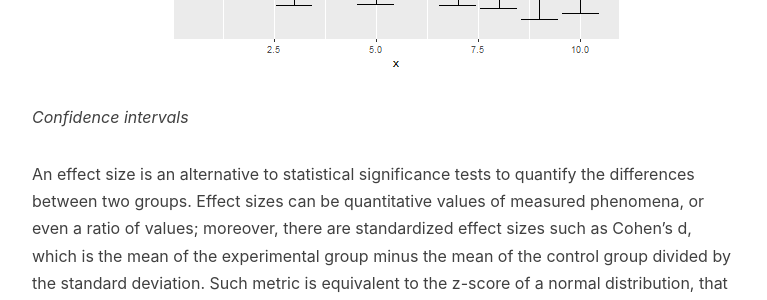
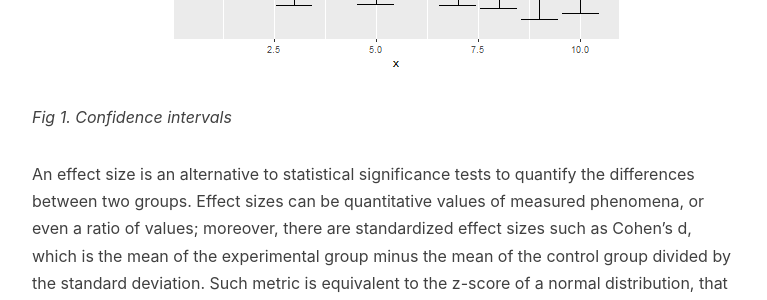
Before and after one commit to gsa-blog/gsa-blog.github.io, a Jekyll site: the page built from _posts/2020-07-19-to-p-or-not-to-p.md, in a window 1280 px wide and 900 px high, scrolled down 4248 px. Shown: the part 153-453 px from the top of the window, without its empty margins (233-1000 px from the left). Built offline with Jekyll 4.4.1, drawn with Linux system fonts in a browser that asks for light colours; nearby versions of some CDN libraries; comment, search, counter and statistics services are not loaded; some of the changed text lies outside the part shown.

Commit message:
Update 2020-07-19-to-p-or-not-to-p.md

````diff
--- a/_posts/2020-07-19-to-p-or-not-to-p.md
+++ b/_posts/2020-07-19-to-p-or-not-to-p.md
@@ -63,7 +63,7 @@
 
 ![Confidence intervals](/img/confidence-intervals.png)
 
-_Confidence intervals_
+_Fig 1. Confidence intervals_
 
 An effect size is an alternative to statistical significance tests to quantify the differences between two groups. Effect sizes can be quantitative values of measured phenomena, or even a ratio of values; moreover, there are standardized effect sizes such as Cohen's d, which is the mean of the experimental group minus the mean of the control group divided by the standard deviation. Such metric is equivalent to the z-score of a normal distribution, that is, an effect size of 0.8 means that the score in the experimental group is 0.8 standard deviations above the control group. Cohen suggested that a value of d=0.2 could be interpreted as a small effect size (a real effect, just small), d=0.5 as a medium effect size, and d=0.8 as a large effect size. If the two means differ by less than 0.2 standard deviations (d<0.2), “the difference is trivial, even if it is statistically significant” [13]. I have also borrowed one simple example to explain this [7,8]. This is an example of an estimation between one sample mean and a reference value: The scores of some test by students nationwide was 516, and our group of students scored 534.78 with a sd of 93.385. The effect size would be d = 18.78 / 93.385 = 0.2. Reporting the results of this test would be something like this: A 95% confidence interval for our mean score goes from 517 to 552, while a 95% confidence interval for our effect size d goes from 0.015 to 0.386. More complex examples can be found in the above-mentioned references.
 
@@ -132,9 +132,9 @@
 plot(qs.results.msig)
 ```
 
-![A QuSAGE plot](/img/qusage.png)
+![A QuSAGE plot](/img/qusage.PNG)
 
-_A QuSAGE plot_
+_Fig 2. A QuSAGE plot_
 
 This plot is a beautiful summary of all the discussion. The x-axis contains all the gene sets, while the y axis displays the effect size (pathway activation). Every value is accompanied by its confidence interval. On the other hand, the green/red and black colors show us if the gene set is significant or not. If we are using GSA to choose one pathway to study in more detail, now we have more conceptual tools to make a decision: We want significance but also high effect size and small confidence intervals. We can explore each pathway and discover cases where significance, effect size, and confidence interval are all good, but also cases of significant pathways that show no effect, or cases of good effect size with confidence intervals that are too large (going from up-effect to no-effect to down-effect), and multiple other ways of judging our results beyond a simple p-value rank.
 
````
